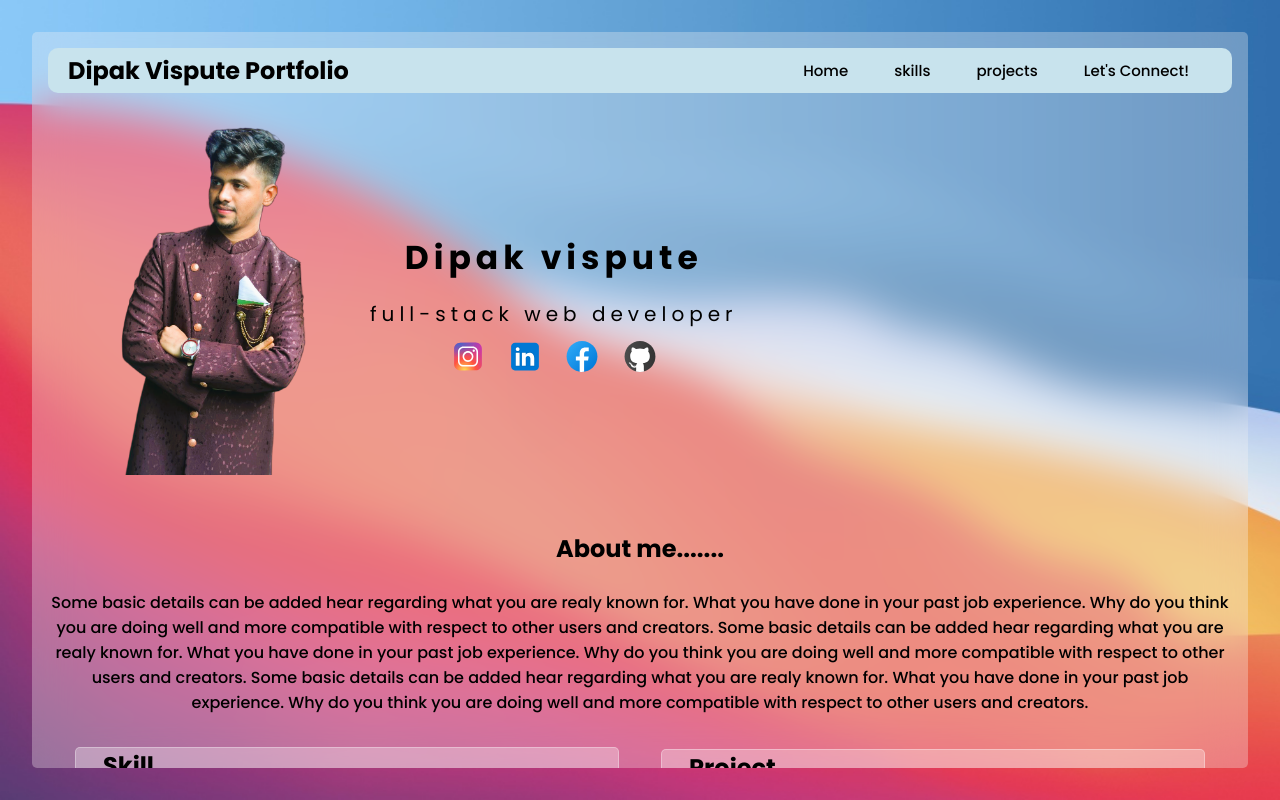
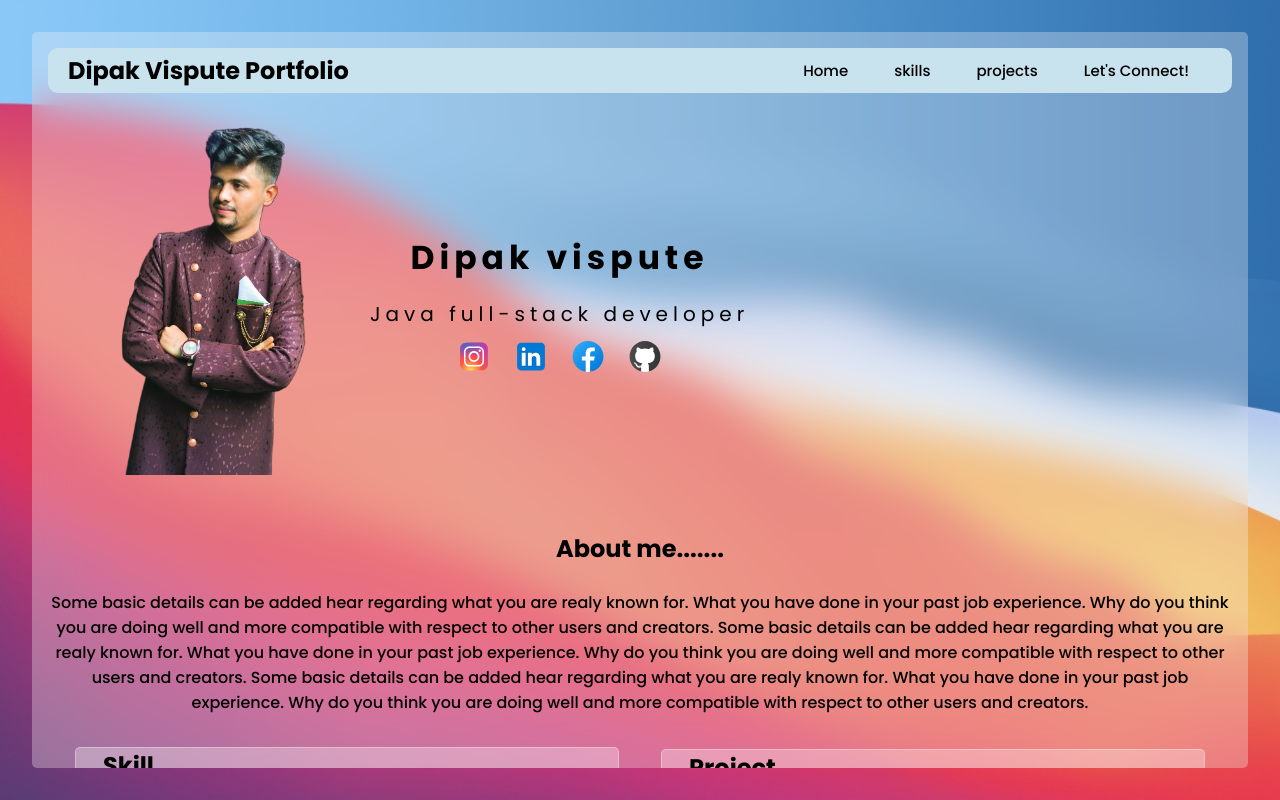
Before and after one commit to Dipak8657/Portfolio.github.io, a plain HTML site: page index.html in a window 1280 px wide. Drawn offline with Linux system fonts and the light colour scheme.

Commit message:
Update index.html

```diff
--- a/index.html
+++ b/index.html
@@ -27,7 +27,7 @@
         <img src="images/pro2.png" alt="" class="profileimage">
         <div class="herosectiondetailes">
             <h1>Dipak vispute </h1>
-            <h3>full-stack web developer </h3>
+            <h3>Java full-stack developer </h3>
             <div class="socialmedia">
                 <a href="https://www.instagram.com/dipak_vispute/" class="instagram"><img src="images/instagram.svg" alt="inst"class="social"></a>
                 <a href="https://www.linkedin.com/in/dipak-vispute-124337214" class="linkdin"><img src="images/linkedin.svg" alt="link"class="social"></a>
```
